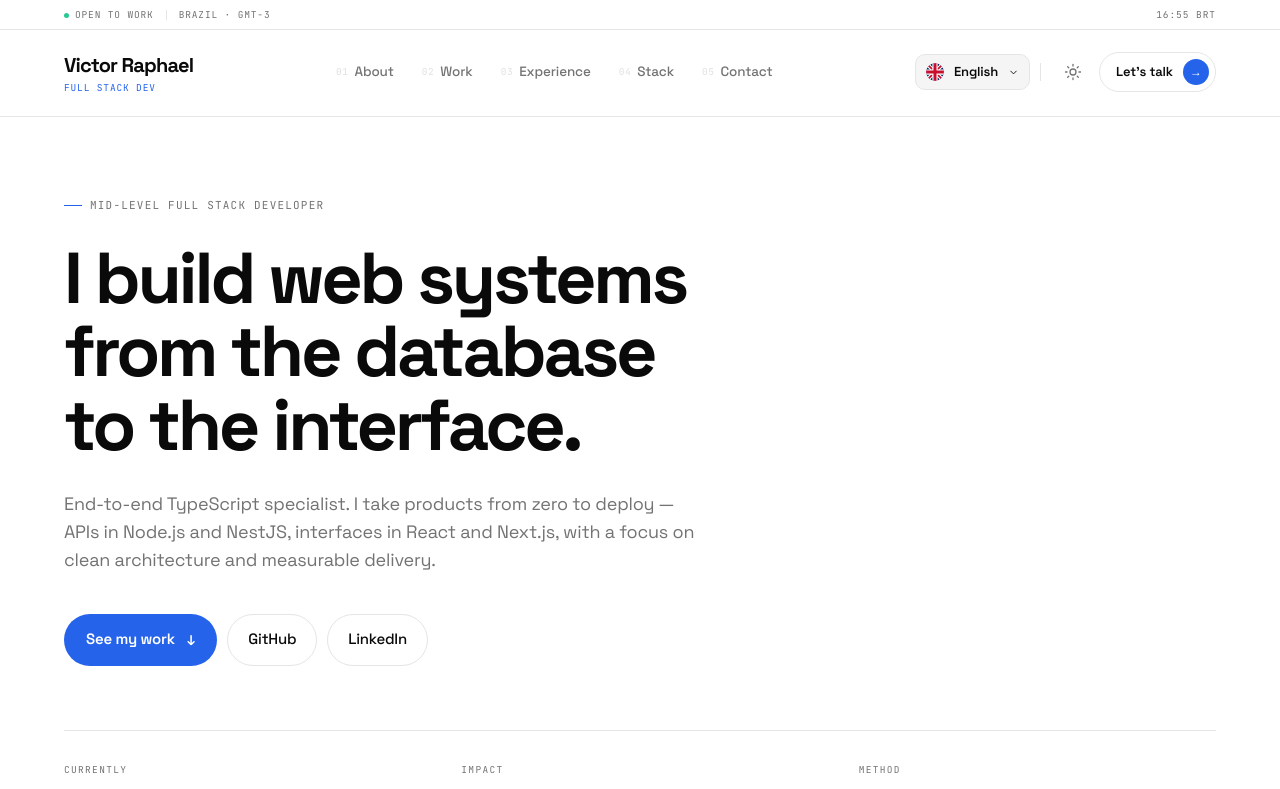
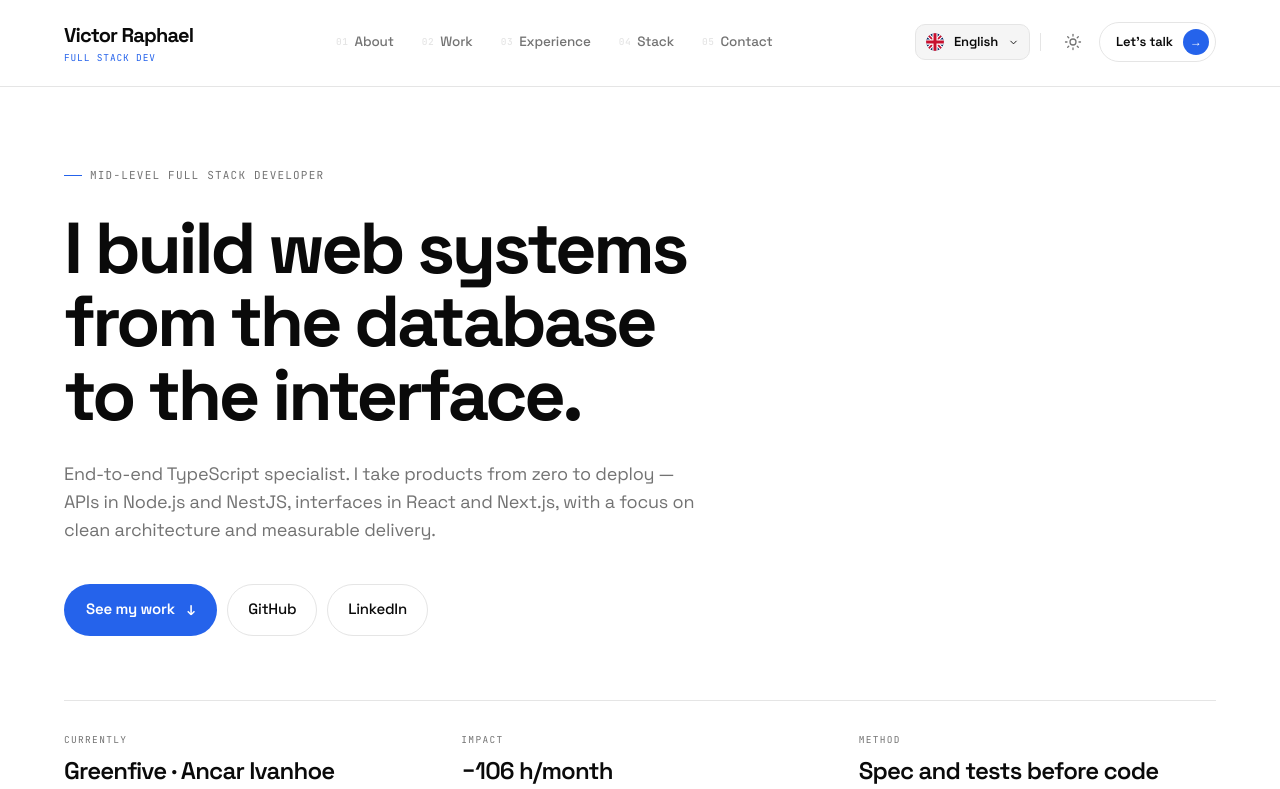
Before and after one commit to victorzix/port, a Next.js app: page /en in a window 1280 px wide. Shown: the top 789 px of the page. Built offline with nearby package versions, Linux system fonts and the light colour scheme.

Commit message:
Remove header status rail and nav hover underline
Drop the top status/location/clock bar and the animated underline on
desktop nav links; clean up the now-unused status-rail component,
live-clock hook, and related Nav i18n keys.

```diff
--- a/messages/en.json
+++ b/messages/en.json
@@ -8,8 +8,6 @@
   },
   "Nav": {
     "items": ["About", "Work", "Experience", "Stack", "Contact"],
-    "status": "Open to work",
-    "location": "Brazil · GMT-3",
     "cta": "Let's talk",
     "themeToDark": "Switch to dark mode",
     "themeToLight": "Switch to light mode"
--- a/messages/es.json
+++ b/messages/es.json
@@ -8,8 +8,6 @@
   },
   "Nav": {
     "items": ["Sobre mí", "Proyectos", "Experiencia", "Stack", "Contacto"],
-    "status": "Abierto a propuestas",
-    "location": "Brasil · GMT-3",
     "cta": "Hablemos",
     "themeToDark": "Activar modo oscuro",
     "themeToLight": "Activar modo claro"
--- a/messages/pt.json
+++ b/messages/pt.json
@@ -8,8 +8,6 @@
   },
   "Nav": {
     "items": ["Sobre", "Projetos", "Experiência", "Stack", "Contato"],
-    "status": "Aberto a propostas",
-    "location": "Brasil · GMT-3",
     "cta": "Vamos conversar",
     "themeToDark": "Ativar modo escuro",
     "themeToLight": "Ativar modo claro"
--- a/src/components/site-header/desktop-nav.tsx
+++ b/src/components/site-header/desktop-nav.tsx
@@ -15,13 +15,12 @@ export function DesktopNav() {
         <a
           key={label}
           href={HREFS[index]}
-          className="group relative flex items-center gap-1.5 px-3.5 text-[13.5px] font-medium tracking-[-0.01em] text-muted-foreground transition-colors hover:text-foreground"
+          className="flex items-center gap-1.5 px-3.5 text-[13.5px] font-medium tracking-[-0.01em] text-muted-foreground transition-colors hover:text-foreground"
         >
           <span className="font-mono text-[9.5px] tracking-[0.06em] text-border">
             0{index + 1}
           </span>
           {label}
-          <span className="absolute right-3.5 bottom-0 left-3.5 h-0.5 origin-left scale-x-0 bg-brand transition-transform duration-[280ms] ease-out group-hover:scale-x-100" />
         </a>
       ))}
     </nav>
--- a/src/components/site-header/site-header.tsx
+++ b/src/components/site-header/site-header.tsx
@@ -8,7 +8,6 @@ import { BrandMark } from "@/components/site-header/brand-mark";
 import { DesktopNav } from "@/components/site-header/desktop-nav";
 import { MobileMenuButton } from "@/components/site-header/mobile-menu-button";
 import { MobileSheet } from "@/components/site-header/mobile-sheet";
-import { StatusRail } from "@/components/site-header/status-rail";
 import { ThemeToggleButton } from "@/components/site-header/theme-toggle-button";
 import { useScrollProgress } from "@/hooks/use-scroll-progress";
 import { cn } from "@/lib/utils";
@@ -21,8 +20,6 @@ export function SiteHeader() {
 
   return (
     <header className="sticky top-0 z-50 border-b border-border bg-background/86 backdrop-blur-md backdrop-saturate-150">
-      <StatusRail condensed={condensed} />
-
       <div
         className={cn(
           "mx-auto flex max-w-[1320px] items-center gap-3 px-4 transition-[height] duration-[380ms] ease-out sm:px-16",
--- a/src/components/site-header/status-rail.tsx
+++ /dev/null
@@ -1,39 +0,0 @@
-"use client";
-
-import { useLocale, useTranslations } from "next-intl";
-
-import { useLiveClock } from "@/hooks/use-live-clock";
-import { cn } from "@/lib/utils";
-
-interface StatusRailProps {
-  condensed: boolean;
-}
-
-export function StatusRail({ condensed }: StatusRailProps) {
-  const t = useTranslations("Nav");
-  const locale = useLocale();
-  const clock = useLiveClock(locale);
-
-  return (
-    <div
-      className={cn(
-        "overflow-hidden border-b border-border transition-[height,opacity] duration-[380ms] ease-out",
-        condensed ? "h-0 opacity-0" : "h-[30px] opacity-100",
-      )}
-    >
-      <div className="mx-auto flex h-[30px] max-w-[1320px] items-center gap-3 px-4 font-mono text-[9.5px] tracking-[0.09em] text-muted-foreground uppercase sm:px-16">
-        <span className="flex items-center gap-1.5 whitespace-nowrap">
-          <span className="size-[5px] shrink-0 animate-pulse rounded-full bg-emerald-500" />
-          {t("status")}
-        </span>
-        <span className="h-2.5 w-px shrink-0 bg-border" />
-        <span className="overflow-hidden text-ellipsis whitespace-nowrap">
-          {t("location")}
-        </span>
-        <span className="ml-auto shrink-0 tabular-nums tracking-[0.1em] whitespace-nowrap">
-          {clock}
-        </span>
-      </div>
-    </div>
-  );
-}
--- a/src/hooks/use-live-clock.ts
+++ /dev/null
@@ -1,38 +0,0 @@
-"use client";
-
-import { useEffect, useState } from "react";
-
-const LOCALE_MAP: Record<string, string> = {
-  pt: "pt-BR",
-  en: "en-GB",
-  es: "es-ES",
-};
-
-export function useLiveClock(locale: string) {
-  const [clock, setClock] = useState("");
-
-  useEffect(() => {
-    function sync() {
-      try {
-        const formatted = new Intl.DateTimeFormat(
-          LOCALE_MAP[locale] ?? "pt-BR",
-          {
-            hour: "2-digit",
-            minute: "2-digit",
-            timeZone: "America/Sao_Paulo",
-            hour12: false,
-          },
-        ).format(new Date());
-        setClock(`${formatted} BRT`);
-      } catch {
-        setClock("");
-      }
-    }
-
-    sync();
-    const interval = setInterval(sync, 15_000);
-    return () => clearInterval(interval);
-  }, [locale]);
-
-  return clock;
-}
```
